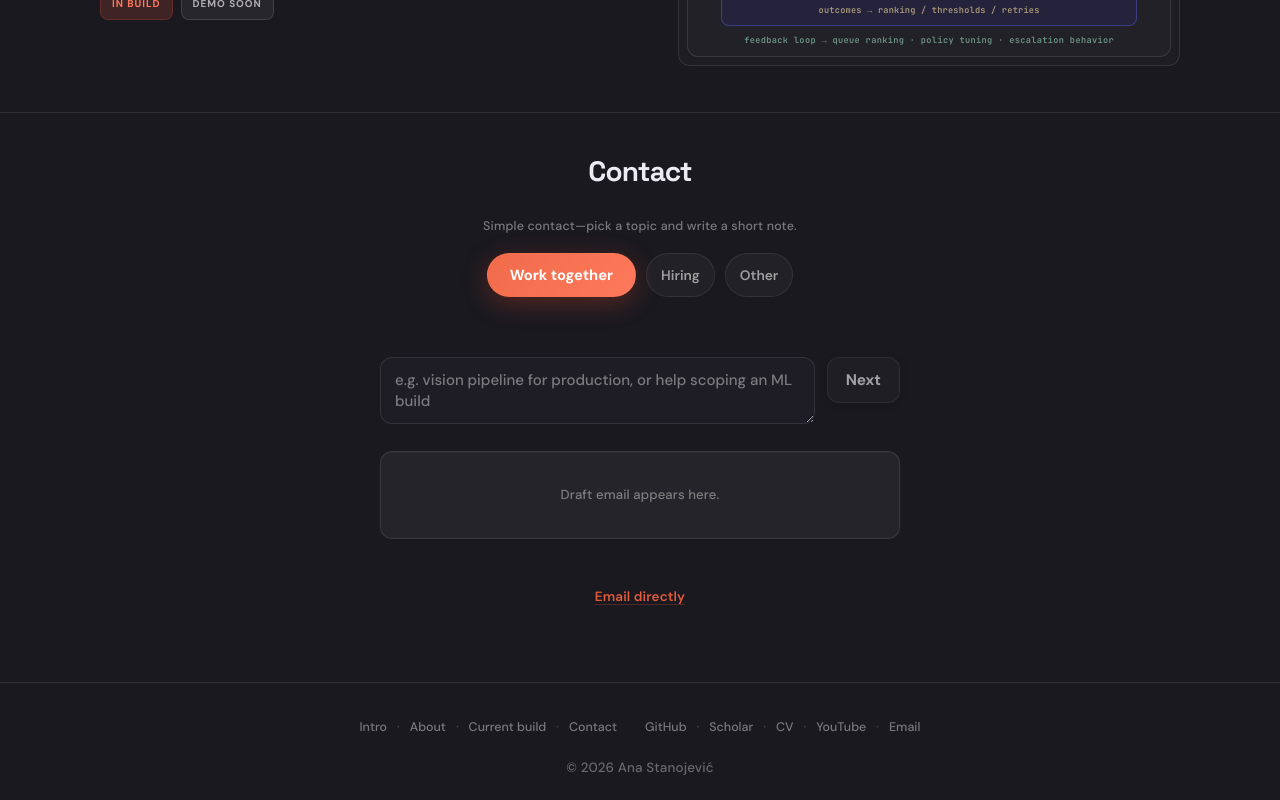
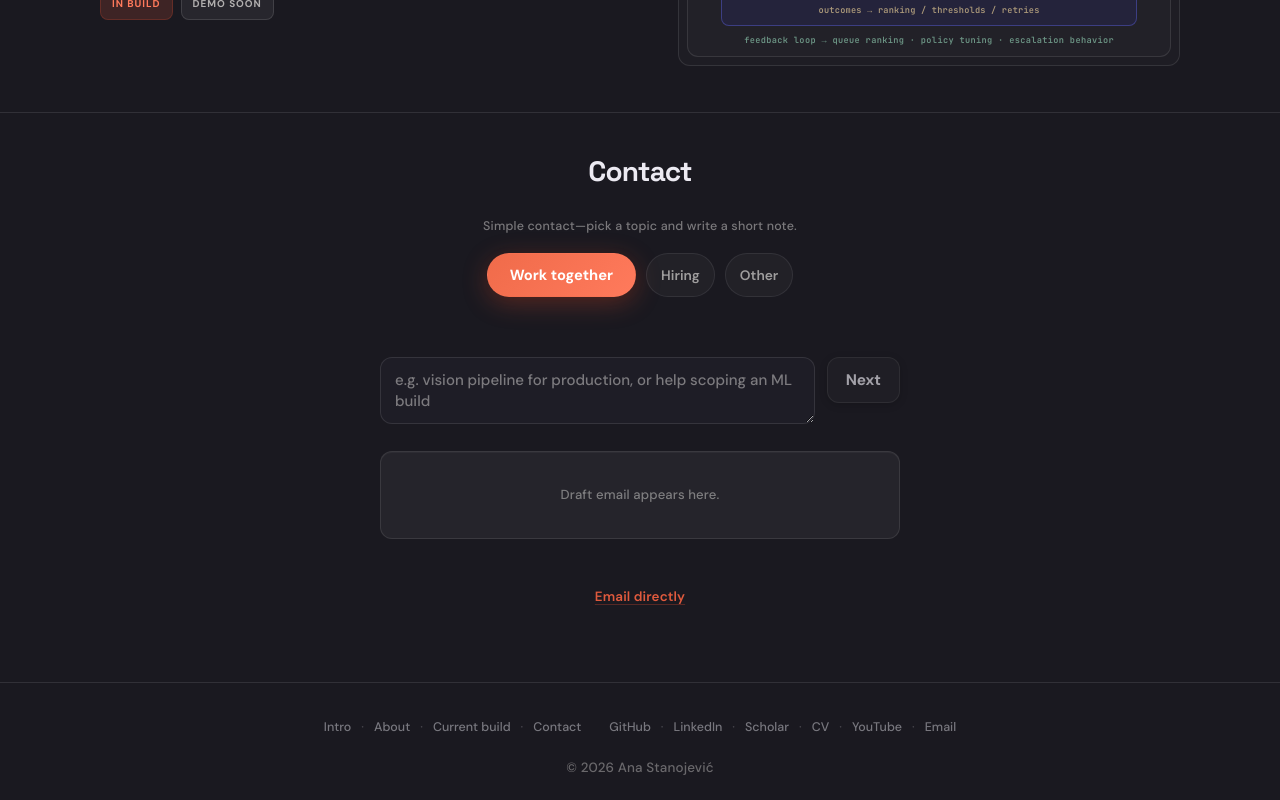
Before and after one commit to ana-stanojevic/ana-stanojevic.com, a React (Vite) app in the folder site/: page / in a window 1280 px wide. Shown: the part 1406-2206 px from the top of the page. Built offline with nearby package versions, Linux system fonts and the light colour scheme; no server answers.

Commit message:
Add banner image to static sections and update footer

```diff
--- a/site/src/components/StaticSections.tsx
+++ b/site/src/components/StaticSections.tsx
@@ -54,6 +54,10 @@ export function Footer() {
             GitHub
           </a>
           <span className="footer-simple__sep" aria-hidden="true">·</span>
+          <a href="https://www.linkedin.com/in/ana-stanojevic1/" target="_blank" rel="noreferrer">
+            LinkedIn
+          </a>
+          <span className="footer-simple__sep" aria-hidden="true">·</span>
           <a
             href="https://scholar.google.com/citations?user=3DNfrZYAAAAJ&hl=en&oi=ao"
             target="_blank"
```
Also changed, not shown: site/public/assets/banner.png (added).
